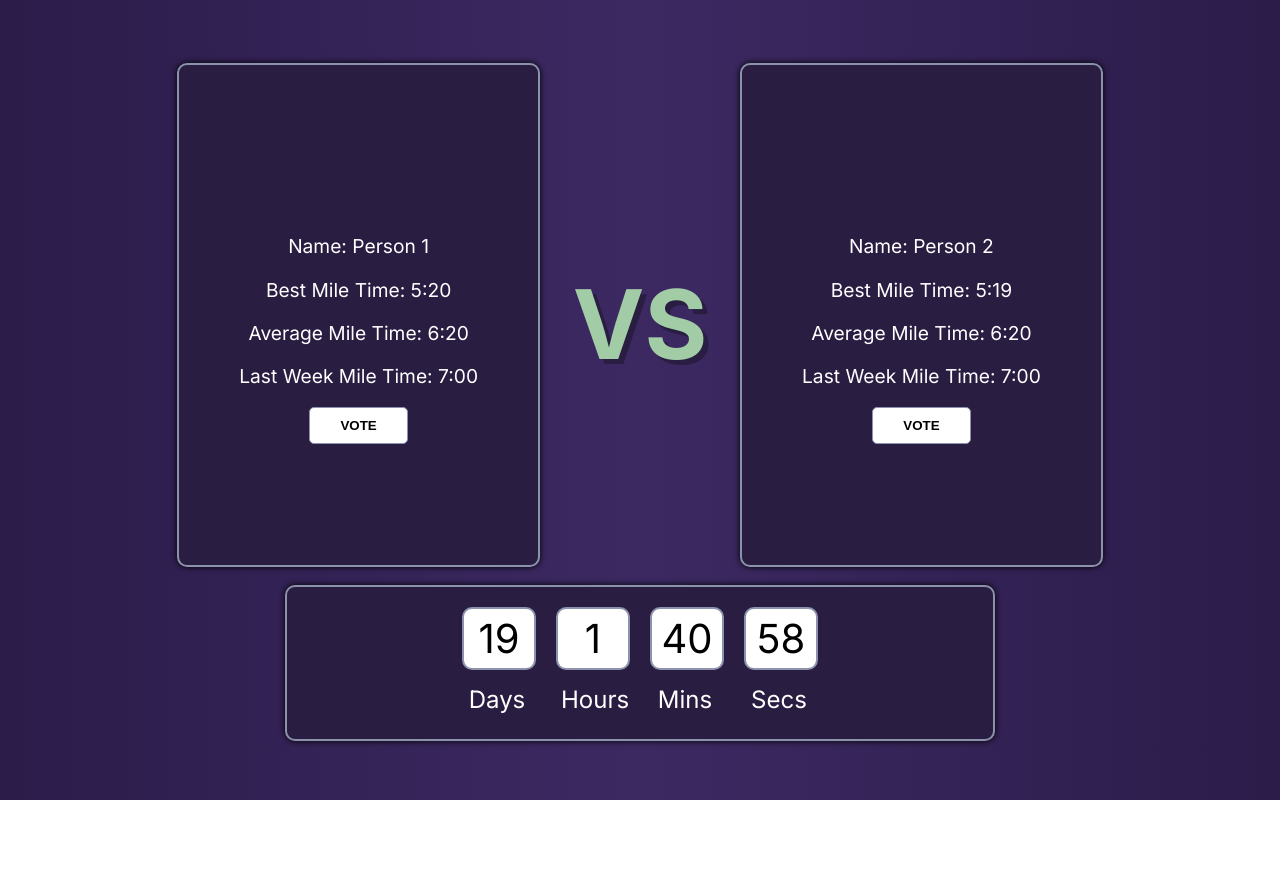
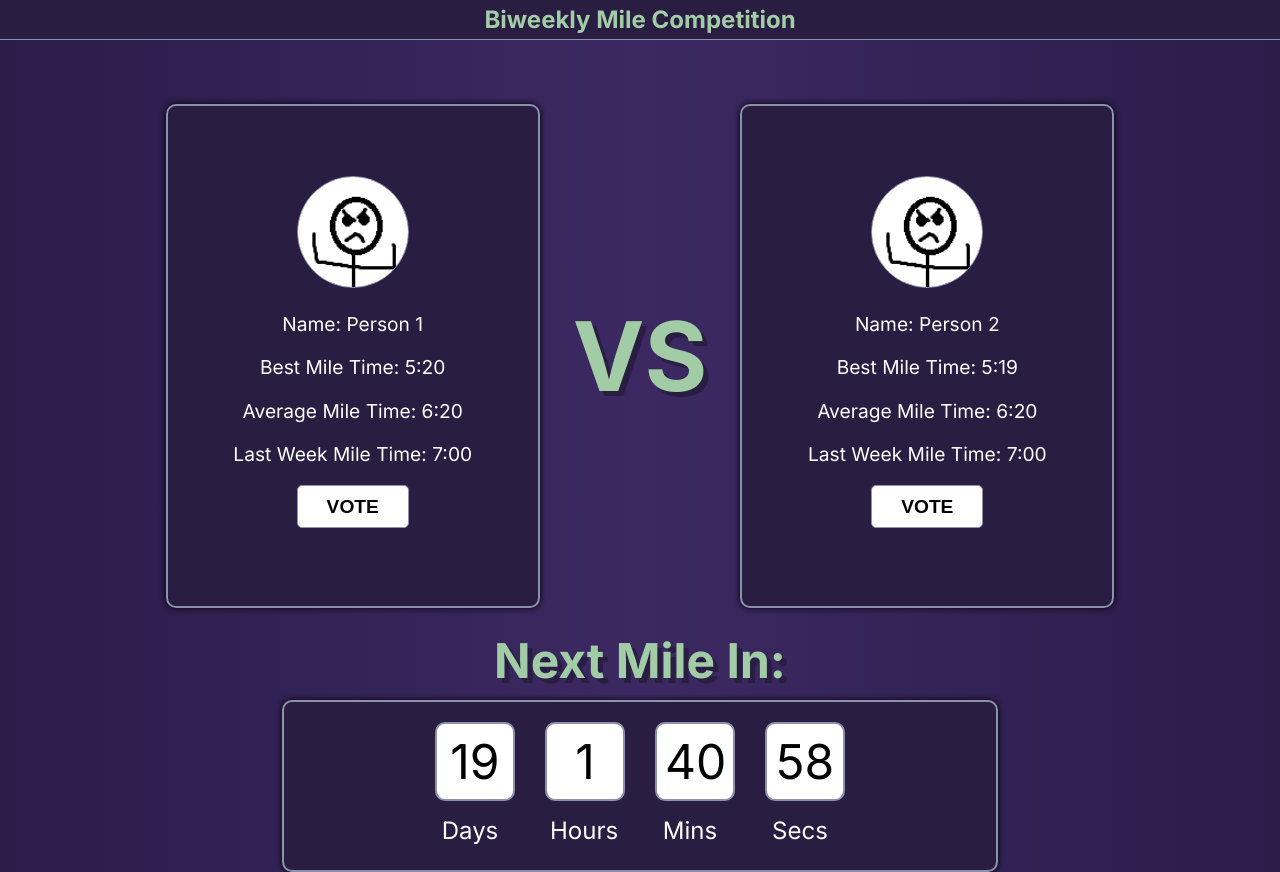
Before and after one commit to Raiun/Mile-Competition-Web-App, a Next.js app in the folder mc-app/: page / in a window 1280 px wide. Before the commit the page ends 800 px from the top, so only its background shows below. Built offline with nearby package versions, Linux system fonts and the light colour scheme.

Commit message:
Added header, added onclick event for stat card, added more styling

```diff
--- a/mc-app/src/app/_components/Countdown.css
+++ b/mc-app/src/app/_components/Countdown.css
@@ -1,6 +1,6 @@
 #countdown {
     display: grid;
-    column-gap: 20px;
+    column-gap: 30px;
     row-gap: 10px;
     grid-template-columns: repeat(4, minmax(60px, auto));
     margin: auto;
@@ -11,17 +11,36 @@
     border: 2px solid #8c92ac;
     background-color: #291d42;
     justify-content: center;
+    align-content: center;
     filter: drop-shadow(0 0 0.2rem black);
+}
+
+@media (max-width: 1050px) {
+    #countdown {
+        margin-bottom: 5%;
+    }
 }
 
 .countdownItem {
     width: 60px;
-    padding: 5px;
-    font-size: 2.5rem;
+    padding: 8px;
+    font-size: 3rem;
     border: 2px solid #8c92ac;
     border-radius: 10px;
     text-align: center;
     background-color: white;
+}
+
+@media (max-width: 600px) {
+    #countdown {
+        column-gap: 20px;
+        row-gap: 5px;
+    }
+
+    .countdownItem {
+      font-size: 2.5rem;
+      padding: 5px;
+    }
 }
 
 .countdownLabel {
--- a/mc-app/src/app/_components/Countdown.tsx
+++ b/mc-app/src/app/_components/Countdown.tsx
@@ -20,8 +20,6 @@ const Countdown = () => {
 
     const getTime = (deadline: Date) => {
         const time = deadline.getTime() - Date.now();
-        console.log("Deadline: " + deadline.getTime())
-        console.log("Now: " + Date.now())
         setDays(Math.floor(time / (1000 * 60 * 60 * 24)));
         setHours(Math.floor((time / (1000 * 60 * 60)) % 24));
         setMinutes(Math.floor((time / 1000 / 60) % 60));
@@ -60,7 +58,6 @@ const Countdown = () => {
             <div className="countdownLabel">
                 Secs
             </div>
-
         </div>
     )
 }
--- /dev/null
+++ b/mc-app/src/app/_components/Header.css
@@ -0,0 +1,16 @@
+#header {
+    margin: 0;
+    max-width: 100%;
+    max-height: 5%;
+    padding: 5px;
+    border-bottom: 1px solid #8c92ac;
+    background-color: #291d42;
+    text-align: center;
+}
+
+#logo {
+    margin: 0;
+    color: #A1CCA5;
+    font-size: 1.5rem;
+    font-weight: bold;
+}
--- /dev/null
+++ b/mc-app/src/app/_components/Header.tsx
@@ -0,0 +1,11 @@
+import "./Header.css";
+
+const Header = () => {
+    return(
+        <div id="header">
+            <p id="logo">Biweekly Mile Competition</p>
+        </div>
+    )
+}
+
+export default Header
--- a/mc-app/src/app/_components/StatCard.css
+++ b/mc-app/src/app/_components/StatCard.css
@@ -1,10 +1,11 @@
 .statCard {
     max-width: 300px;
-    height: 200px;
+    width: 250px;
+    max-height: 380px;
+    height: 360px;
     margin: auto;
-    margin-bottom: 5%;
     border-radius: 10px;
-    padding: 150px 60px;
+    padding: 70px 60px;
     /*padding: clamp(100px, 15%, 400px) clamp(50px, 10%, 400px);*/
     text-align: center;
     color: white;
@@ -14,4 +15,17 @@
     filter: drop-shadow(0 0 0.2rem black);
 }
 
+.buttonContainer {
+    justify-content: center;
+    align-items: center;
+    display: flex;
+}
+
+.profilePic {
+    margin: 0;
+    padding: 0;
+    border: 1px solid #8c92ac;
+    border-radius: 50%;
+}
+
 /*cool green is #a1cca5 to go with this purple theme*/
--- a/mc-app/src/app/_components/StatCard.tsx
+++ b/mc-app/src/app/_components/StatCard.tsx
@@ -1,3 +1,4 @@
+import Image from "next/image"
 import { useEffect, useState } from "react"
 import "./StatCard.css"
 import VoteButton from "./VoteButton";
@@ -49,7 +50,7 @@ const person2: PersonStats = {
 const StatCard = ({name}: StatCardProps) => {
     const cardName = name;
     const [stats, setStats] = useState<PersonStats>(defaultPerson);
-    console.log({cardName})
+    const [displayOption, setDisplayOption] = useState(1);
 
     useEffect(() => {
         if (cardName === "Person 1") {
@@ -60,13 +61,41 @@ const StatCard = ({name}: StatCardProps) => {
         }
     }, [cardName]);
 
+    const flipCard = () => {
+        if (displayOption == 0) {
+            setDisplayOption(1);
+        }
+        else {
+            setDisplayOption(0);
+        }
+    }
+
     return(
         <div className="statCard">
-            <p>Name: {stats.name}</p>
-            <p>Best Mile Time: {stats.bestTime}</p>
-            <p>Average Mile Time: {stats.averageTime}</p>
-            <p>Last Week Mile Time: {stats.lastWeekTime}</p>
-            <VoteButton></VoteButton>
+            {displayOption === 0 ? (
+                <div onClick={flipCard}>
+                    <p>PULL FROM DB TO CREATE GRAPH</p>
+                </div>
+            ) : (
+                <div>
+                    <div onClick={flipCard}>
+                        <Image
+                            className="profilePic"
+                            src="/TempProf.png"
+                            alt="Profile Pic"
+                            width={110}
+                            height={110}
+                        />
+                        <p>Name: {stats.name}</p>
+                        <p>Best Mile Time: {stats.bestTime}</p>
+                        <p>Average Mile Time: {stats.averageTime}</p>
+                        <p>Last Week Mile Time: {stats.lastWeekTime}</p>
+                    </div>
+                    <div className="buttonContainer">
+                        <VoteButton></VoteButton>
+                    </div>
+                </div>
+            )}
         </div>
     )
 }
--- a/mc-app/src/app/_components/VoteButton.css
+++ b/mc-app/src/app/_components/VoteButton.css
@@ -1,11 +1,14 @@
 .voteButton {
+    margin: auto;
     max-width: 200px;
     max-height: 100px;
-    padding: 10px 30px;
+    padding: 0.5em 1.5em;
     background-color: white;
     border: 1px solid #8c92ac;
     border-radius: 5px;
     font-weight: bold;
+    font-family: sans-serif;
+    font-size: 1.2rem;
 }
 
 .voteButton:hover {
--- a/mc-app/src/app/layout.tsx
+++ b/mc-app/src/app/layout.tsx
@@ -1,12 +1,13 @@
-import './globals.css'
-import type { Metadata } from 'next'
-import { Inter } from 'next/font/google'
+import "./globals.css"
+import type { Metadata } from "next"
+import { Inter } from "next/font/google"
+import Header from "./_components/Header"
 
-const inter = Inter({ subsets: ['latin'] })
+const inter = Inter({ subsets: ["latin"] })
 
 export const metadata: Metadata = {
-  title: 'Create Next App',
-  description: 'Generated by create next app',
+  title: "Mile Competition",
+  description: "Web app to track stats and countdown for biweekly mile competition",
 }
 
 export default function RootLayout({
@@ -16,7 +17,9 @@ export default function RootLayout({
 }) {
   return (
     <html lang="en">
-      <body className={inter.className}>{children}</body>
+      <body className={inter.className} style={{margin:0}}><Header></Header>{children}</body>
     </html>
   )
 }
+
+//className = inter.className initializes the css to have a magrn of 8px -> look into it in the future
--- a/mc-app/src/app/page.module.css
+++ b/mc-app/src/app/page.module.css
@@ -1,4 +1,4 @@
-.main {
+/*.main {
   display: flex;
   flex-direction: column;
   justify-content: space-between;
@@ -39,7 +39,7 @@
   font-family: var(--font-mono);
 }
 
-/*.grid {
+.grid {
   display: grid;
   grid-template-columns: repeat(4, minmax(25%, auto));
   max-width: 100%;
@@ -52,16 +52,18 @@
   max-width: 90%;
   width: var(--max-width);
   margin: auto;
+  margin-bottom: 1%;
   justify-content: center;
   column-gap: 2%;
   row-gap: 8%;
 }
 
-@media (max-width: 600px) {
+@media (max-width: 1050px) {
   #statsGrid {
     grid-template-columns: 1fr; /* Single column on smaller screens */
     gap: 2%;
     margin-bottom: 20%;
+    margin-top: 12%;
   }
 }
 
@@ -77,7 +79,25 @@
   text-shadow: 5px 5px #291d42; /*#558ABB looks kind of cool*/
 }
 
-.card {
+@media (max-width: 600px) {
+  #versusIcon {
+    padding: 0;
+  }
+}
+
+#countdownLabel {
+  max-width: 400px;
+  max-height: 400px;
+  padding: 10px;
+  text-align: center;
+  color: #A1CCA5;
+  margin: auto;
+  font-size: 3rem;
+  font-weight: bold;
+  text-shadow: 5px 5px #291d42; /*#558ABB looks kind of cool*/
+}
+
+/*.card {
   padding: 1rem 1.2rem;
   border-radius: var(--border-radius);
   background: rgba(var(--card-rgb), 0);
@@ -137,9 +157,9 @@
 
 .logo {
   position: relative;
-}
+}*/
 /* Enable hover only on non-touch devices */
-@media (hover: hover) and (pointer: fine) {
+/*@media (hover: hover) and (pointer: fine) {
   .card:hover {
     background: rgba(var(--card-rgb), 0.1);
     border: 1px solid rgba(var(--card-border-rgb), 0.15);
@@ -155,9 +175,9 @@
     transform: none;
   }
 }
-
+*/
 /* Mobile */
-@media (max-width: 700px) {
+/*@media (max-width: 700px) {
   .content {
     padding: 4rem;
   }
@@ -231,10 +251,10 @@
     );
     z-index: 1;
   }
-}
+}*/
 
 /* Tablet and Smaller Desktop */
-@media (min-width: 701px) and (max-width: 1120px) {
+/*@media (min-width: 701px) and (max-width: 1120px) {
   .grid {
     grid-template-columns: repeat(2, 50%);
   }
@@ -258,3 +278,4 @@
     transform: rotate(0deg);
   }
 }
+*/
--- a/mc-app/src/app/page.tsx
+++ b/mc-app/src/app/page.tsx
@@ -19,6 +19,7 @@ export default function Home() {
           <StatCard name="Person 2"></StatCard>
         </div>
       </div>
+      <p id={styles.countdownLabel}>Next Mile In: </p>
       <Countdown></Countdown>
     </div>
   )
```
Also changed, not shown: mc-app/public/TempProf.png (added).
